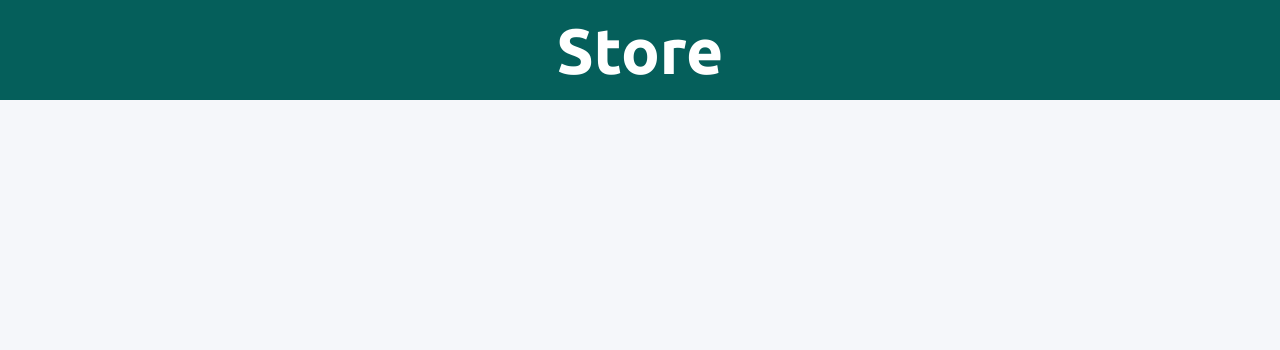
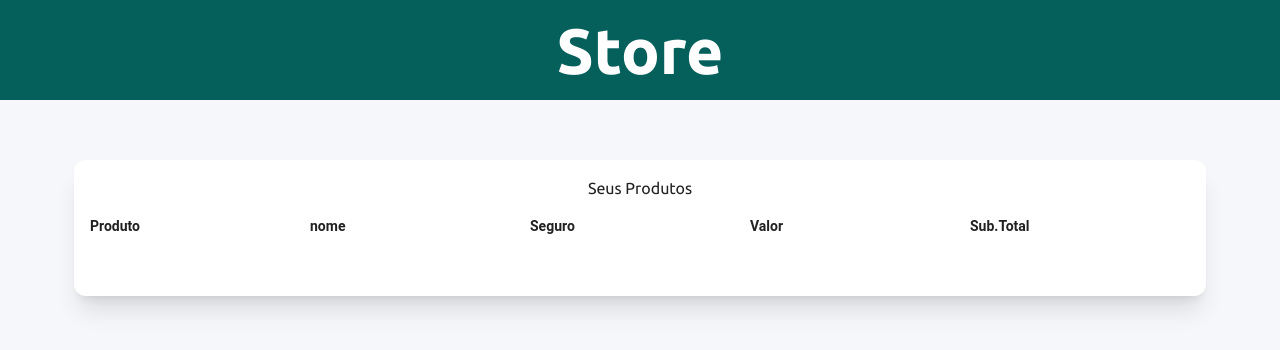
Before and after one commit to wandersondavid/reactjs-challenge, a React (Vite) app in the folder extended-warranty/: page /buying in a window 1280 px wide. Before the commit this address had no page. Shown: the top 350 px of the page. Built offline with nearby package versions, Linux system fonts and the light colour scheme.

Commit message:
feat: init  page  Buying

```diff
--- a/extended-warranty/src/App.tsx
+++ b/extended-warranty/src/App.tsx
@@ -6,6 +6,7 @@ import {
 import "./index.css";
 import { Home } from "./pages/Home";
 import { Cart } from "./pages/Cart";
+import { Buying } from "./pages/Buying";
 
 
 function App() {
@@ -18,6 +19,10 @@ function App() {
       path: "/cart",
       element: <Cart />,
     },
+    {
+      path: "/buying",
+      element: <Buying />,
+    },
   ]);
 
   return (
--- /dev/null
+++ b/extended-warranty/src/pages/Buying/index.tsx
@@ -0,0 +1,140 @@
+import { Box, Container, Divider, Typography } from "@mui/material";
+import { Card } from "../../components/Card"
+import { ListProductCart } from "../../components/ListProductCart";
+import { useShoppingCart } from "../../context/context";
+import { formatMoney } from "../../utils/money";
+import { Button } from "../../components/Button";
+import { Link } from "react-router-dom";
+
+export const Buying = () => {
+  const { cart } = useShoppingCart();
+
+  const sales = !!Object.entries(cart).length
+    ? Object.entries(cart).reduce((acc, [_, value]) => {
+      return (acc + (value.price * value.amount))
+    }, 0)
+    : 0;
+
+  const calulateExtendedWarranty = !!Object.entries(cart).length
+    ? Object.entries(cart).reduce((acc, [_, value]) => {
+      const extraWarranty = value.extraWarranty || 0
+      return acc + extraWarranty;
+    }, 0)
+    : 0;
+
+    const quantidadeTotal = Object.entries(cart).reduce((acc, [_, value]) => {
+      return acc + value.amount;
+    }, 0);
+
+  return (
+    <Container className="flex mt-40 gap-4 items-start">
+      <Card className="p-4 w-full ">
+        <h2 className="w-full text-center ">Seus Produtos</h2>
+        <Box className="grid grid-cols-5 mt-4">
+          <Typography
+            component="h3"
+            variant="h5"
+            className="text-sm h-16 font-bold line-clamp-3">
+            Produto
+          </Typography>
+          <Typography
+            component="h3"
+            variant="h5"
+            className="text-sm h-16 font-bold line-clamp-3">
+            nome
+          </Typography>
+          <Typography
+            component="h3"
+            variant="h5"
+            className="text-sm h-16 font-bold line-clamp-3">
+            Seguro
+          </Typography>
+          <Typography
+            component="h3"
+            variant="h5"
+            className="text-sm h-16 font-bold line-clamp-3">
+            Valor
+          </Typography>
+
+          <Typography
+            component="h3"
+            variant="h5"
+            className="text-sm h-16 font-bold line-clamp-3">
+            Sub.Total
+          </Typography>
+        </Box>
+        {Object.entries(cart).map(([_, value], index) => (
+          <>
+            <Box key={value.id} className="grid grid-cols-5">
+              <img
+                height={50}
+                width={20}
+                className="object-contain h-20 w-20"
+                alt={value.title}
+                src={value.image} />
+              <Typography
+                component="h3"
+                variant="h5"
+                className="text-sm  line-clamp-3">
+                {value.title}
+              </Typography>
+              <Typography
+                component="h3"
+                variant="h5"
+                className="text-sm w-60 h-16 line-clamp-3">
+                {value?.extraWarranty ? formatMoney(value?.extraWarranty ?? 0, 'BRL') : 'Sem seguro'}
+              </Typography>
+              <Typography
+                component="h3"
+                variant="h5"
+                className="text-sm w-60 h-16 line-clamp-3">
+                {formatMoney(value.price, 'BRL')}
+              </Typography>
+
+              <Typography
+                component="h3"
+                variant="h5"
+                className="text-sm w-60 h-16 line-clamp-3">
+                {formatMoney(((value.price * value.amount) + (value?.extraWarranty ?? 0)), 'BRL')}
+              </Typography>
+            </Box>
+            {Object.keys(cart).length - 1 !== index && <Divider className="my-4" />}
+          </>
+        ))
+        }
+
+      </Card >
+      {!!Object.entries(cart).length &&
+        <Card className="max-w-[100%] w-full p-4 lg:max-w-lg lg:w-[32rem] sticky top-4"  >
+          <Typography className="w-full text-center">Resumo</Typography>
+          <Box className="flex">
+            <Typography className="w-full text-left">Total:</Typography>
+            <Typography className="w-full text-right font-bold"> {formatMoney(sales, 'BRL')}</Typography>
+          </Box>
+          <Box className="flex">
+            <Typography className="w-full text-left">Seguro:</Typography>
+            <Typography className="w-full text-right font-bold"> {formatMoney(calulateExtendedWarranty, 'BRL')}</Typography>
+          </Box>
+          <Box className="flex">
+            <Typography className="w-full text-left">Quantidade:</Typography>
+            <Typography className="w-full text-right font-bold"> {quantidadeTotal} x</Typography>
+          </Box>
+          <Divider className="my-3" />
+          <Box className="flex">
+            <Typography className="w-full text-left">SubTotal:</Typography>
+            <Typography className="w-full text-right font-bold"> {formatMoney(sales + calulateExtendedWarranty, 'BRL')}</Typography>
+          </Box>
+
+          <Link to="/cart">
+            <Button className="mt-3" variant="outlined">
+              Voltar
+            </Button>
+          </Link>
+          <Button variant="contained" className="mt-3" disabled={!Object.entries(cart).length}>
+            Finalizar Compra
+          </Button>
+        </Card>
+      }
+    </Container>
+  )
+}
--- a/extended-warranty/src/pages/Cart/index.tsx
+++ b/extended-warranty/src/pages/Cart/index.tsx
@@ -3,7 +3,7 @@ import { useShoppingCart } from "../../context/context";
 import { ListProductCart } from "../../components/ListProductCart";
 import { Product } from "../../types/produts";
 import { formatMoney } from "../../utils/money";
-import { Link } from "react-router-dom";
+import { Link, useNavigate } from "react-router-dom";
 import Alert from '@mui/material/Alert';
 import Stack from '@mui/material/Stack';
 import { useState } from "react";
@@ -28,6 +28,7 @@ export const Cart = () => {
   const { cart, addProduct, removeProduct, extendedWarranty, deleteProduct } = useShoppingCart();
 
   const [submit, setSubmit] = useState<Boolean>(false)
+  const navigate = useNavigate();
 
   const handleCart = (product: Product, type: string) => {
     const select: Select = {
@@ -48,8 +49,11 @@ export const Cart = () => {
     console.log('------------Cart------------')
     console.log(cart)
     console.log('------------Cart------------')
+
+    navigate('/buying');
     // chamada para api
     setSubmit(true)
+
   }
 
   const contentExtendedWarranty = ({ id, price, amount }: PropsExtendedWarranty) => {
@@ -140,11 +144,11 @@ export const Cart = () => {
           </Box>
           <Link to="/">
             <Button className="mt-3" variant="outlined">
-              Continuar Comprando
+              Adicionar mais produtos
             </Button>
           </Link>
           <Button variant="contained" className="mt-3" disabled={!Object.entries(cart).length} onClick={handleSubmitDataSales}>
-            Finalizar Compra
+            Continuar
           </Button>
         </Card>
       }
```
